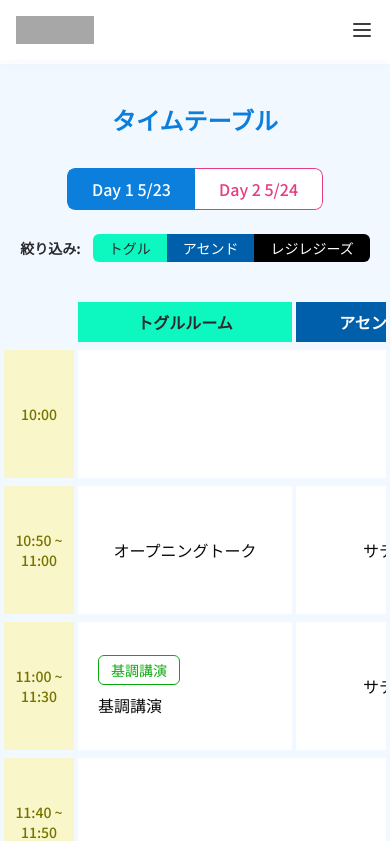
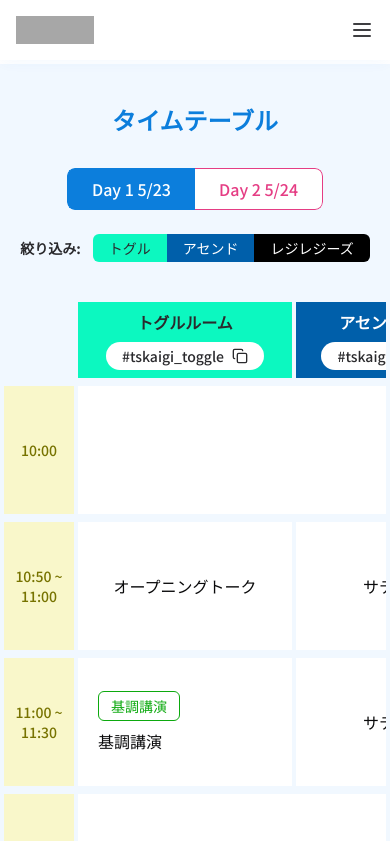
Before and after one commit to tskaigi/tskaigi2025-web-site, a Next.js app: page /wip/talks in a window 390 px wide. Shown: the top 841 px of the page. Built offline with nearby package versions, Linux system fonts and the light colour scheme; grey boxes are pictures that could not be loaded.

Commit message:
fix: 🐛 sp TrackHeader

```diff
--- a/src/components/talks/TrackHeader/index.tsx
+++ b/src/components/talks/TrackHeader/index.tsx
@@ -43,7 +43,7 @@ export function TrackHeader({ track }: Props) {
       <span className={`font-bold ${getTextColorClass()}`}>
         {TRACK[track].name}
       </span>
-      <div className="hidden md:flex justify-center mt-2">
+      <div className="flex justify-center mt-2">
         <Button
           onClick={() => copyToClipboard(TRACK[track].tag)}
           className="rounded-full bg-white text-black hover:bg-gray-100 px-4 py-1 text-sm font-medium h-auto flex items-center gap-2"
```
